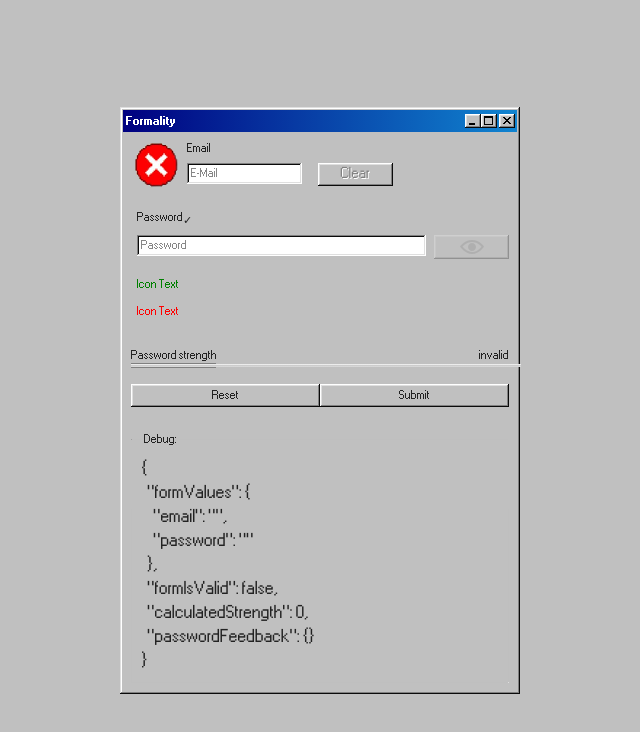
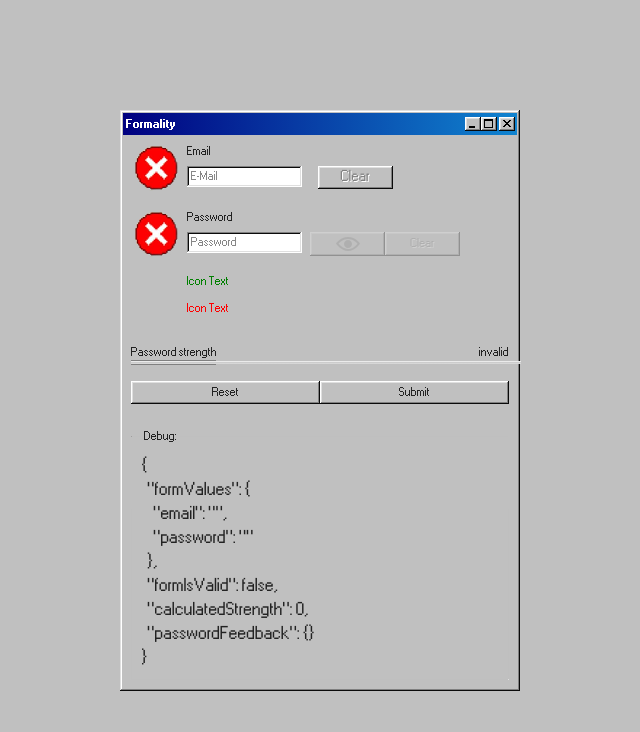
Before and after one commit to maurer2/formality, a Vue app: page / in a window 1280 px wide. Shown: the top 732 px of the page, without its empty margins (320-960 px from the left). Built offline with nearby package versions, Linux system fonts and the light colour scheme.

Commit message:
Added warning icon to password input

```diff
--- a/src/components/Form.vue
+++ b/src/components/Form.vue
@@ -123,7 +123,6 @@ export default Vue.extend({
 
 .debug {
   display: block;
-  // max-width: 50ch;
   margin-top: 1.5rem;
   overflow: scroll;
   font-size: 16px;
--- a/src/components/Password.vue
+++ b/src/components/Password.vue
@@ -1,4 +1,12 @@
 <template>
+  <div class="wrapper">
+    <template v-if="!isValid">
+      <img
+        src="../assets/error.png"
+        class="validity-icon"
+        alt=""
+      >
+    </template>
     <div class="field field-row field-row-stacked">
       <label
         class="label"
@@ -6,9 +14,6 @@
       >
         <span class="text">
           Password
-      </span>
-      <span class="validity-icon">
-        {{ isValid ? '✓' : 'x' }}
         </span>
       </label>
       <div class="input-group">
@@ -23,11 +28,11 @@
           @input="updateValue"
         >
         <button
-        class="button"
-        :class="{ 'button--is-disabled': toggleButtonIsDisabled }"
+          class="toggle-button"
+          :class="{ 'toggle-button--is-disabled': toggleButtonIsDisabled }"
           type="button"
           :disabled="toggleButtonIsDisabled"
-        @click="toggleInputType"
+          @click="handleButtonToggle"
         >
           <template v-if="isObfuscated">
             <span class="visually-hidden">
@@ -46,8 +51,16 @@
             </span>
           </template>
         </button>
+        <button
+          class="clear-button"
+          :class="{'clear-button--is-disabled': clearButtonIsDisabled}"
+          :disabled="clearButtonIsDisabled"
+          @click="handleInputReset"
+        >
+          Clear
+        </button>
       </div>
-    <div class="criterias">
+      <div class="criteria">
         <PasswordCriteria
           text="Text"
           :is-fullfilled="true"
@@ -56,6 +69,7 @@
           text="Text"
           :is-fullfilled="false"
         />
+      </div>
     </div>
   </div>
 </template>
@@ -83,7 +97,6 @@ export default Vue.extend({
   },
   data() {
     return {
-      isValid: true as boolean,
       hasBeenInteractedWith: false as boolean,
       isObfuscated: true as boolean,
     };
@@ -92,13 +105,22 @@ export default Vue.extend({
     fieldType(): string {
       return (this.isObfuscated) ? 'password' : 'text';
     },
+    isValid(): boolean {
+      return false;
+    },
+    clearButtonIsDisabled(): boolean {
+      return !this.value;
+    },
     toggleButtonIsDisabled(): boolean {
-      return this.value === '';
+      return !this.value;
     },
   },
   methods: {
-    toggleInputType() {
+    handleButtonToggle() {
       this.isObfuscated = !this.isObfuscated;
+    },
+    handleInputReset(): void {
+      this.$emit('input', '');
     },
     updateValue(event: Event): void {
       const { target }: { target: EventTarget | null } = event;
@@ -117,9 +139,25 @@ export default Vue.extend({
 </script>
 
 <style scoped lang="scss">
+.wrapper {
+  display: flex;
+  align-items: flex-start;
+  margin-bottom: 1rem;
+}
+
+.validity-icon {
+  display: block;
+  align-self: top;
+  width: 50px;
+  height: 50px;
+  margin: 0;
+  padding: 0;
+  object-fit: contain;
+  image-rendering: pixelated;
+}
+
 .field {
-  align-items: stretch;
-  margin-bottom: 1rem;
+  align-items: flex-start;
 }
 
 .label {
@@ -135,7 +173,8 @@ export default Vue.extend({
   margin-right: 0.5rem;
 }
 
-.button {
+.toggle-button,
+.clear-button {
   flex-grow: 0;
   // all: unset;
   margin-top: 0;
```
Lines whose indentation alone changed are shown as unchanged.
